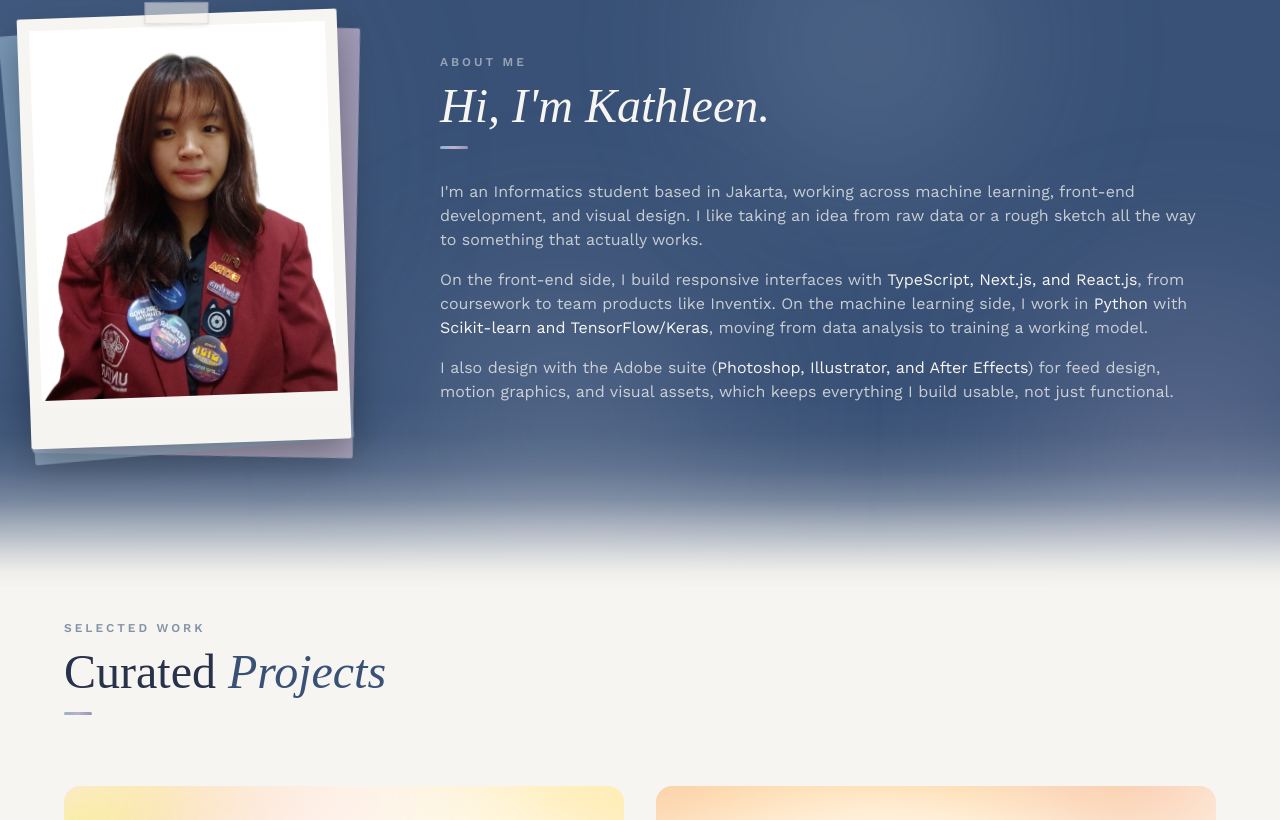
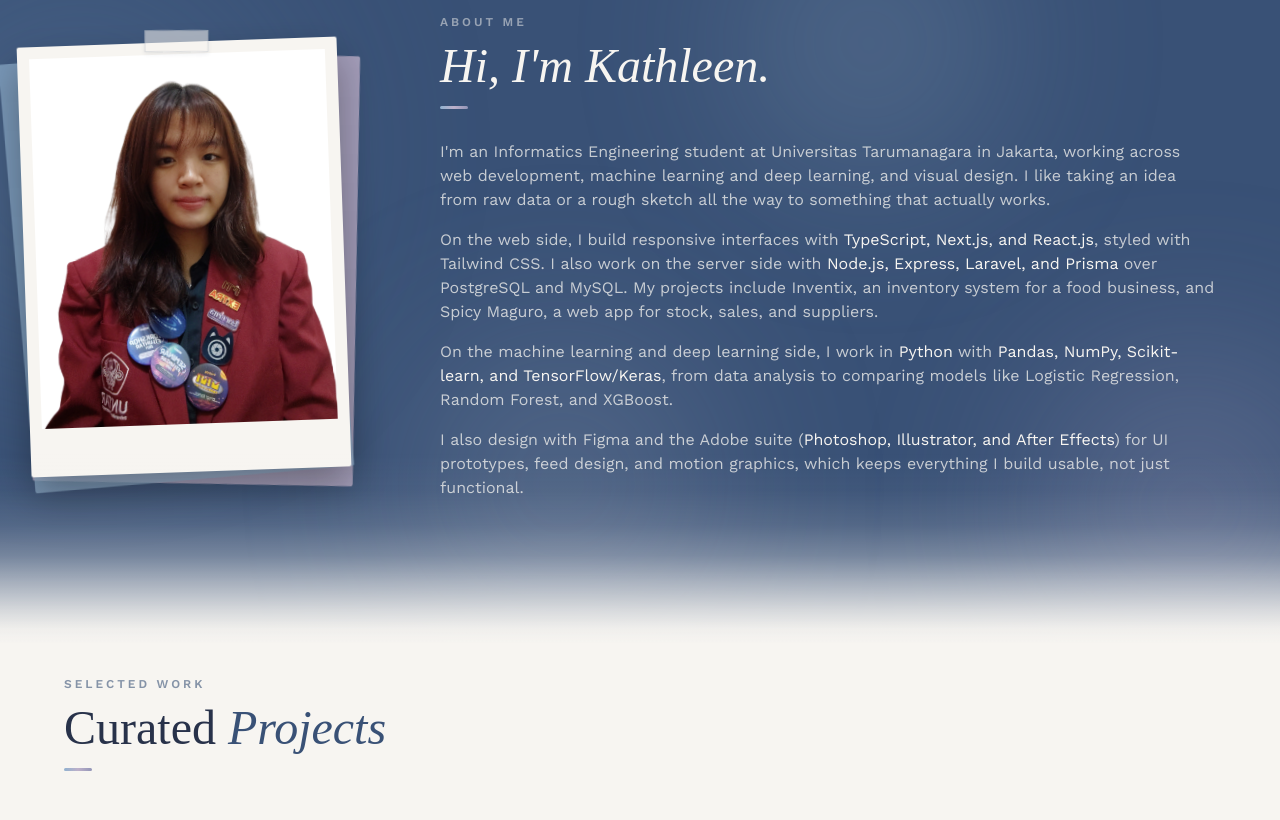
Before and after one commit to kathleenklavinka/kathleen-portfolio, a Next.js app: page / in a window 1280 px wide. Shown: the part 880-1700 px from the top of the page. Built offline with nearby package versions, Linux system fonts and the light colour scheme.

Commit message:
minor changes

```diff
--- a/components/About.tsx
+++ b/components/About.tsx
@@ -91,27 +91,38 @@ export default function About() {
             className="mt-6 space-y-4 font-sans text-sm leading-relaxed text-shell/75 sm:text-base"
           >
             <p>
-              I&apos;m an Informatics student based in Jakarta, working across
-              machine learning, front-end development, and visual design. I
-              like taking an idea from raw data or a rough sketch all the way
-              to something that actually works.
+              I&apos;m an Informatics Engineering student at Universitas
+              Tarumanagara in Jakarta, working across web development, machine
+              learning and deep learning, and visual design. I like taking an idea from raw data
+              or a rough sketch all the way to something that actually works.
             </p>
             <p>
-              On the front-end side, I build responsive interfaces with{" "}
-              <span className="text-shell">TypeScript, Next.js, and React.js</span>,
-              from coursework to team products like Inventix. On the machine
-              learning side, I work in{" "}
-              <span className="text-shell">Python</span> with{" "}
-              <span className="text-shell">Scikit-learn and TensorFlow/Keras</span>,
-              moving from data analysis to training a working model.
+              On the web side, I build responsive interfaces with{" "}
+              <span className="text-shell">TypeScript, Next.js, and React.js</span>
+              , styled with Tailwind CSS. I also work on the server side with{" "}
+              <span className="text-shell">
+                Node.js, Express, Laravel, and Prisma
+              </span>{" "}
+              over PostgreSQL and MySQL. My projects include Inventix, an
+              inventory system for a food business, and Spicy Maguro, a web app
+              for stock, sales, and suppliers.
             </p>
             <p>
-              I also design with the Adobe suite (
+              On the machine learning and deep learning side, I work in{" "}
+              <span className="text-shell">Python</span> with{" "}
+              <span className="text-shell">
+                Pandas, NumPy, Scikit-learn, and TensorFlow/Keras
+              </span>
+              , from data analysis to comparing models like Logistic Regression,
+              Random Forest, and XGBoost.
+            </p>
+            <p>
+              I also design with Figma and the Adobe suite (
               <span className="text-shell">
                 Photoshop, Illustrator, and After Effects
               </span>
-              ) for feed design, motion graphics, and visual assets, which
-              keeps everything I build usable, not just functional.
+              ) for UI prototypes, feed design, and motion graphics, which keeps
+              everything I build usable, not just functional.
             </p>
           </motion.div>
         </div>
--- a/components/Hero.tsx
+++ b/components/Hero.tsx
@@ -45,7 +45,7 @@ export default function Hero() {
       <motion.div style={{ x: nearX, y: nearY }} className="contents">
         <div
           aria-hidden
-          className="blob-a animate-blob pointer-events-none absolute -left-24 -top-16 h-[26rem] w-[26rem] rounded-full opacity-60 blur-[110px]"
+          className="blob-a animate-blob pointer-events-none absolute -left-24 -top-16 h-[26rem] w-[26rem] rounded-full opacity-70 blur-[110px]"
         />
         <div
           aria-hidden
@@ -53,21 +53,21 @@ export default function Hero() {
         />
         <div
           aria-hidden
-          className="blob-h animate-blob pointer-events-none absolute left-1/2 top-16 h-56 w-56 rounded-full opacity-45 blur-[90px]"
+          className="blob-h animate-blob pointer-events-none absolute left-1/2 top-16 h-56 w-56 rounded-full opacity-55 blur-[90px]"
         />
       </motion.div>
       <motion.div style={{ x: farX, y: farY }} className="contents">
         <div
           aria-hidden
-          className="blob-c animate-blob pointer-events-none absolute left-1/3 top-40 h-80 w-80 rounded-full opacity-50 blur-[100px]"
+          className="blob-c animate-blob pointer-events-none absolute left-1/3 top-40 h-80 w-80 rounded-full opacity-55 blur-[100px]"
         />
         <div
           aria-hidden
-          className="blob-d animate-blob-slow pointer-events-none absolute right-10 top-24 h-64 w-64 rounded-full opacity-40 blur-[100px]"
+          className="blob-d animate-blob-slow pointer-events-none absolute right-10 top-24 h-64 w-64 rounded-full opacity-50 blur-[100px]"
         />
         <div
           aria-hidden
-          className="blob-f animate-blob-slow pointer-events-none absolute -bottom-24 left-10 h-72 w-72 rounded-full opacity-45 blur-[110px]"
+          className="blob-f animate-blob-slow pointer-events-none absolute -bottom-24 left-10 h-72 w-72 rounded-full opacity-55 blur-[110px]"
         />
       </motion.div>
 
```
